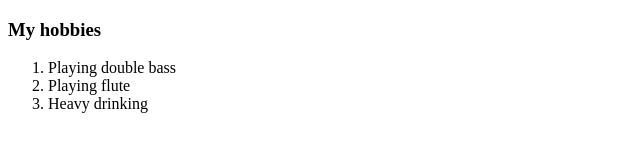
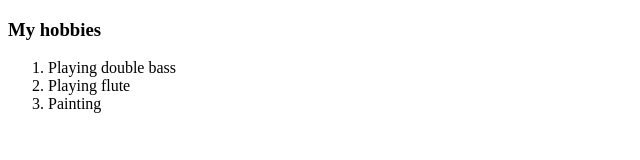
Before and after one commit to matildaminerva/Cv, a plain HTML site: page hobbies.html in a window 1280 px wide. Shown: the full height of the page, 0-640 px from the left. Drawn offline with Linux system fonts and the light colour scheme.

Commit message:
Update hobbies.html

```diff
--- a/hobbies.html
+++ b/hobbies.html
@@ -9,7 +9,7 @@
     <ol>
       <li>Playing double bass</li>
       <li>Playing flute</li>
-      <li>Heavy drinking</li>
+      <li>Painting</li>
     </ol>
 
   </body>
```
